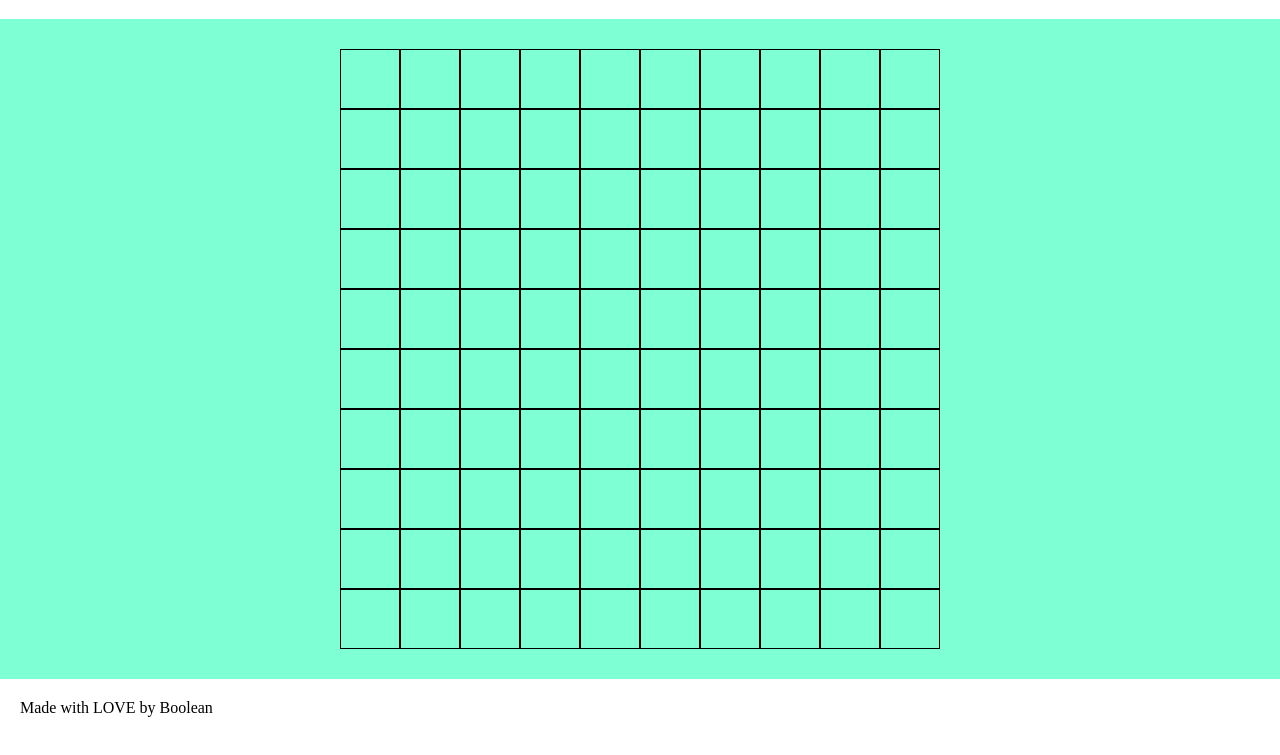
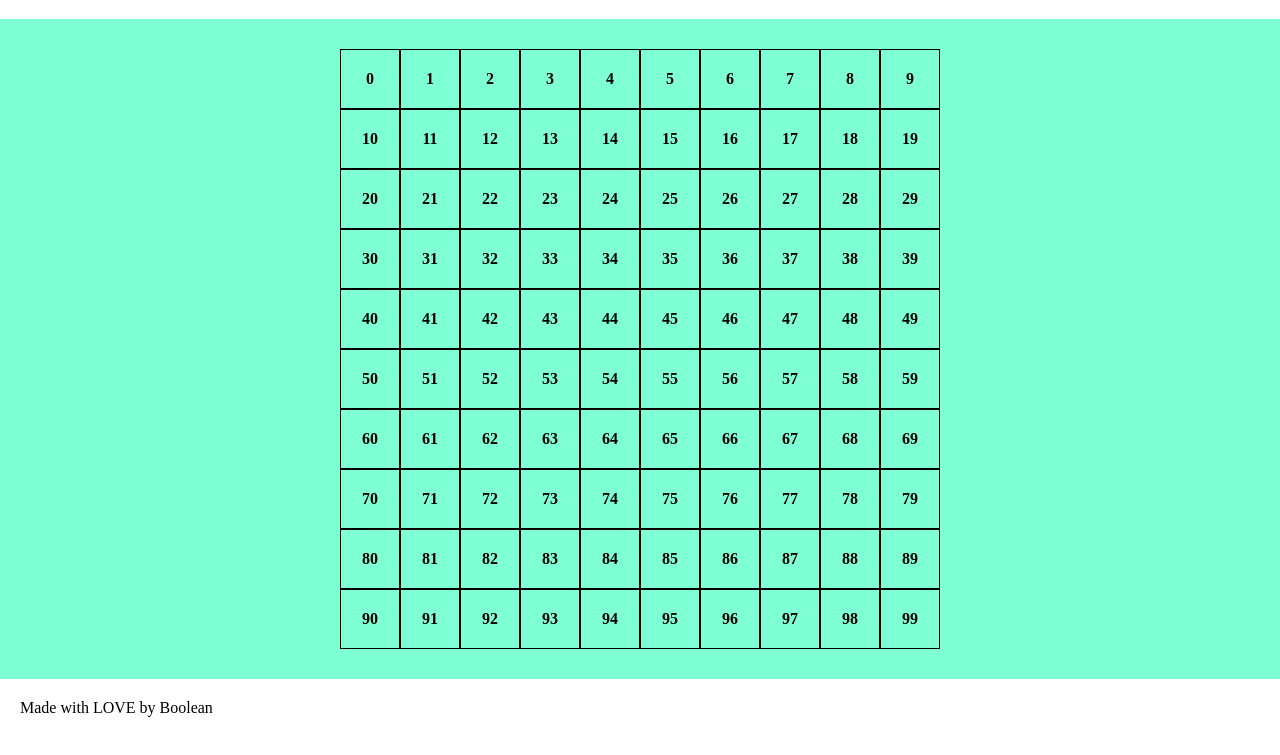
Before and after one commit to jacopolegovini/js-campominato-grid, a plain HTML site: page index.html in a window 1280 px wide. Both pictures are taken after a click on the button "Play". Shown: the part 81-836 px from the top of the page. Drawn offline with Linux system fonts and the light colour scheme.

Commit message:
milestone 3 completed

```diff
--- a/script.js
+++ b/script.js
@@ -6,24 +6,33 @@
 
 
 // Prendi gli elementi dal DOM
-const form = document.querySelector('form');
-let table = document.querySelector('.table');
+const formElement = document.querySelector('form');
+let tableElement = document.querySelector('.table');
 
 
 // Crea le variabili necessarie
 const numberCell = 100;
-let cell;
+
 
 
 // Imposta l'event listener
-form.addEventListener('click', function(event) {
+formElement.addEventListener('click', function(event) {
     event.preventDefault();
 
     for (let i = 0; i < numberCell; i++) {
-        cell = document.createElement('div');
-        cell.classList.add('cell');
-        table.appendChild(cell)
+        // Dichiara un array cells
+        let cells = [i];
+
+        // Monta quanto necessario
+        cells[i] = document.createElement('div');
+        cells[i].classList.add('cell');
+        tableElement.appendChild(cells[i]);
+
+        // Richiama dal DOM quanto appena creato
+        const cellsElement = document.querySelectorAll('.cell');
+
+        // Monta quanto necessario
+        cellsElement[i].innerHTML += `<p>${i}</p>`;
+        console.log(cellsElement)
     }
-
-
 })
--- a/style.css
+++ b/style.css
@@ -42,6 +42,13 @@ main {
     flex-basis: 60px;
     height: 60px;
     border: 1px solid black;
+    display: flex;
+    justify-content: center;
+    align-items: center;
+}
+
+main p {
+    font-weight: bold;
 }
 
 
```
